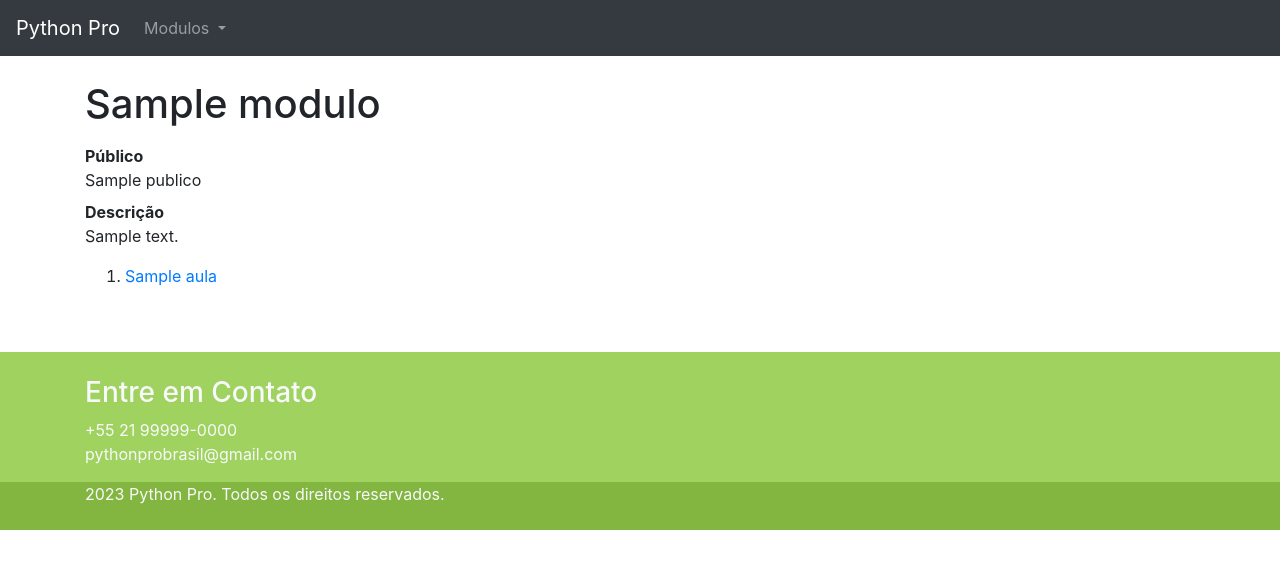
After one commit to AruGarcia/curso-django-2.0, a Django app: template pypro/modulos/templates/modulos/indice.html in a window 1280 px wide. The commit adds this page. Shown: the top 569 px of the page. Run offline with Django 4.2, Linux system fonts and the light colour scheme; the template is opened without the code that fills it: most values are stand-ins (such as "Sample title", 1, 10 or a date in 2020); some libraries are stand-ins or nearby versions.

Commit message:
Adição do app índice ao projeto.

```diff
--- a/pypro/modulos/facade.py
+++ b/pypro/modulos/facade.py
@@ -20,4 +20,4 @@ def listar_aulas_de_modulo_ordenadas(modulo: Modulo):
 
 
 def encontar_aula(slug):
-    return Aula.objects.get(slug=slug)
+    return Aula.objects.select_related('modulo').get(slug=slug)
--- /dev/null
+++ b/pypro/modulos/templates/modulos/indice.html
@@ -0,0 +1,24 @@
+{% extends 'base/base.html' %}
+{% load static %}
+{% block title %}{{modulo.titulo}}{% endblock title %}
+{% block description %}Página com detalhes do módulo {{ modulo.titulo }}{% endblock description %}
+{% block body %}
+    <div class="container">
+        <div class="row">
+            <div class="col-md-12">
+                <h1 class="mt-4 mb-3">{{ modulo.titulo }}</h1>
+                <dl>
+                    <dt>Público</dt>
+                    <dd>{{ modulo.publico }}</dd>
+                    <dt>Descrição</dt>
+                    <dd>{{ modulo.descricao }}</dd>
+                </dl>
+                <ol>
+                    {% for aula in aulas %}
+                        <li><a href="{{ aula.get_absolute_url }}">{{ aula.titulo }}</a></li>
+                    {% endfor %}
+                </ol>
+            </div>
+        </div>
+    </div>
+{% endblock body %}
--- a/pypro/modulos/urls.py
+++ b/pypro/modulos/urls.py
@@ -5,5 +5,6 @@ from pypro.modulos import views
 app_name = 'modulos'
 urlpatterns = [
     path('<slug:slug>', views.detalhe, name='detalhe'),
+    path('', views.indice, name='indice'),
     path('aulas/<slug:slug>', views.aula, name='aula'),
 ]
--- a/pypro/modulos/views.py
+++ b/pypro/modulos/views.py
@@ -2,6 +2,10 @@
 from django.shortcuts import render
 
 from pypro.modulos import facade
+
+
+def indice(request):
+    return render(request, 'modulos/indice.html')
 
 
 def detalhe(request, slug):
```
Also changed, not shown: pypro/modulos/templates/modulos/aula_detalhe.html (+7 -1 lines), pypro/modulos/tests/test_aula_detalhe.py (+5 -1 lines), pypro/modulos/tests/test_modulos_indice.py (added, +50 -0 lines).
